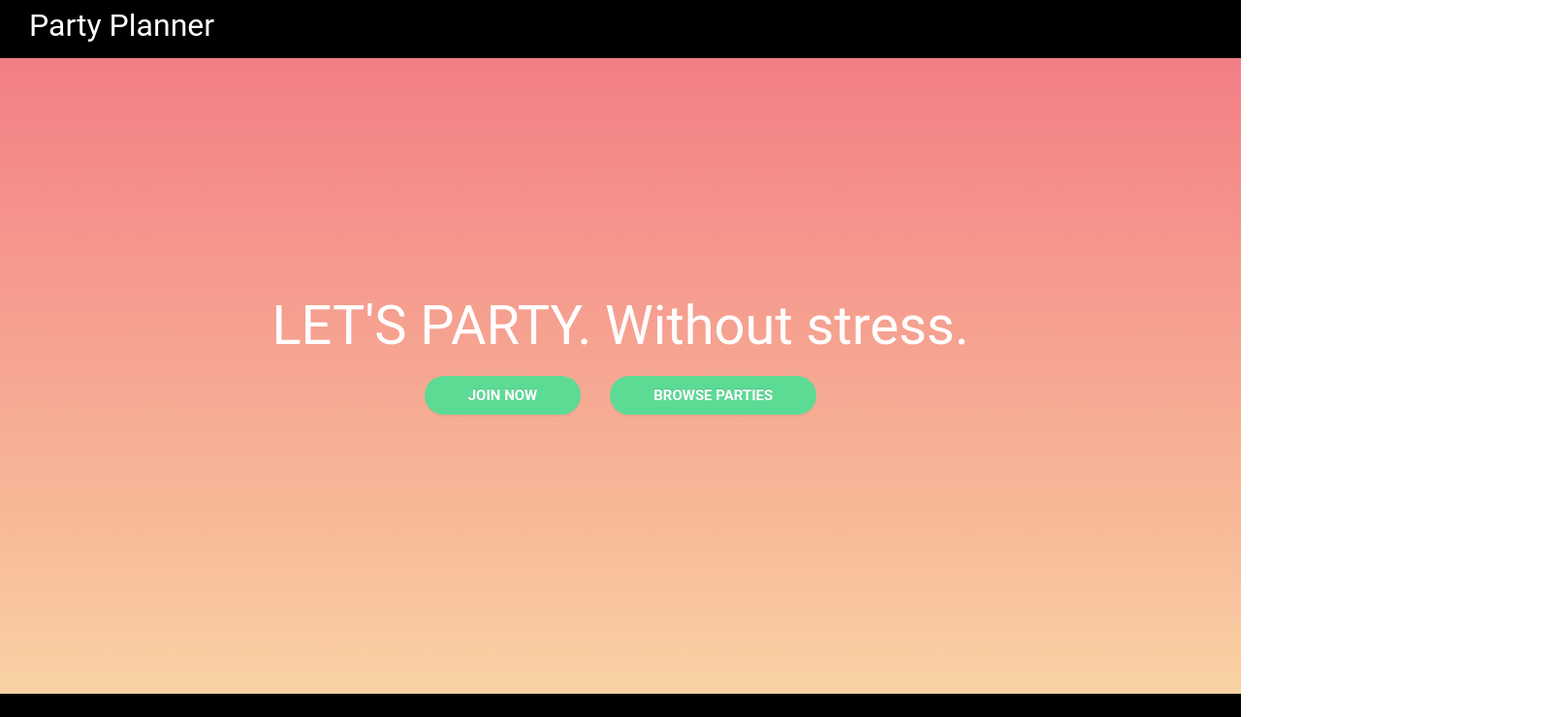
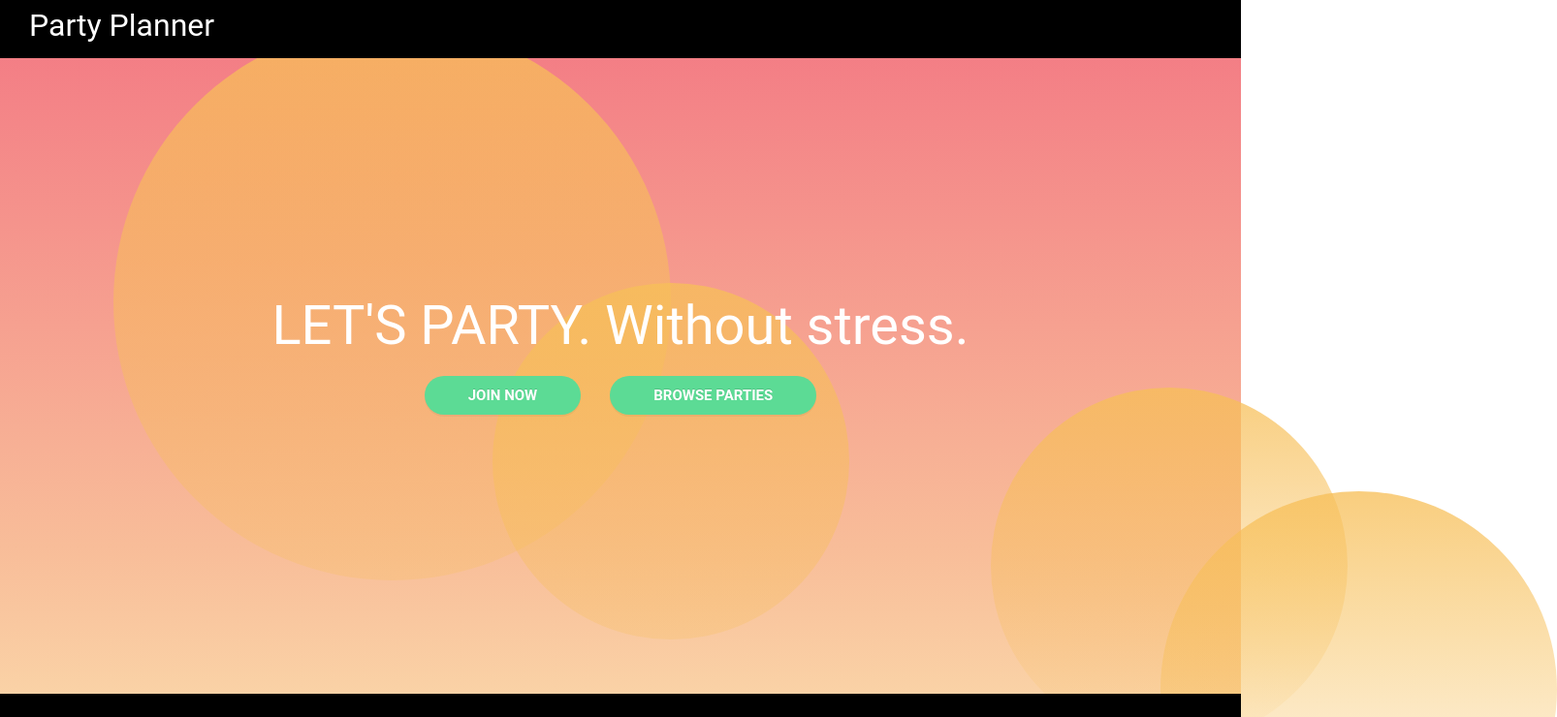
Before and after one commit to GasperFunda/PartyPlannerFrontend, a React (Create React App) app: page / in a window 1280 px wide. Shown: the top 740 px of the page at 97% size, 1606 px wide, since content can reach past the window. Built offline with nearby package versions, Linux system fonts and the light colour scheme.

Commit message:
Added circles to background

```diff
--- a/src/App.css
+++ b/src/App.css
@@ -101,6 +101,63 @@
   align-items: center;
 }
 
+.circle1 {
+  position: absolute;
+  width: 575px;
+  height: 575px;
+  left: 117px;
+  top: 24px;
+
+  background: linear-gradient(
+    180deg,
+    #f7bf58 -44.58%,
+    rgba(243, 119, 131, 0) 151.31%
+  );
+  border-radius: 50%;
+}
+
+.circle2 {
+  position: absolute;
+  width: 368px;
+  height: 368px;
+  left: 508px;
+  top: 292px;
+
+  background: linear-gradient(
+    180deg,
+    #f7bf58 -44.58%,
+    rgba(243, 119, 131, 0) 151.31%
+  );
+  border-radius: 50%;
+}
+
+.circle3 {
+  position: absolute;
+  width: 409px;
+  height: 409px;
+  left: 1197px;
+  top: 507px;
+  border-radius: 50%;
+  background: linear-gradient(
+    180deg,
+    #f7bf58 -31.11%,
+    rgba(243, 119, 131, 0) 104.48%
+  );
+}
+
+.circle4 {
+  position: absolute;
+  width: 368px;
+  height: 368px;
+  left: 1022px;
+  top: 400px;
+  border-radius: 50%;
+  background: linear-gradient(
+    180deg,
+    #f7bf58 -31.11%,
+    rgba(243, 119, 131, 0) 104.48%
+  );
+}
 @media (max-width: 900px) {
   .signInBody {
     width: 80%;
--- a/src/common/layout/BaseLayout.tsx
+++ b/src/common/layout/BaseLayout.tsx
@@ -11,6 +11,11 @@ interface IProps {
 
 export default function BaseLayout({ children }: IProps): ReactElement {
   return (
+    <>
+      <div className="circle1"></div>
+      <div className="circle2"></div>
+      <div className="circle3"></div>
+      <div className="circle4"></div>
       <Layout>
         <div className="page-container">
           <Row align="top">
@@ -27,7 +32,7 @@ export default function BaseLayout({ children }: IProps): ReactElement {
             </Col>
           </Row>
 
-        <Row style={{ height: "100%" }}>
+          <Row style={{ height: "100%", zIndex: 4 }}>
             <Col xs={24} sm={24} md={24} lg={24} xl={24} xxl={24}>
               <Content>{children}</Content>
             </Col>
@@ -43,5 +48,6 @@ export default function BaseLayout({ children }: IProps): ReactElement {
           </Col>
         </Row>
       </Layout>
+    </>
   );
 }
```
Lines whose indentation alone changed are shown as unchanged.
